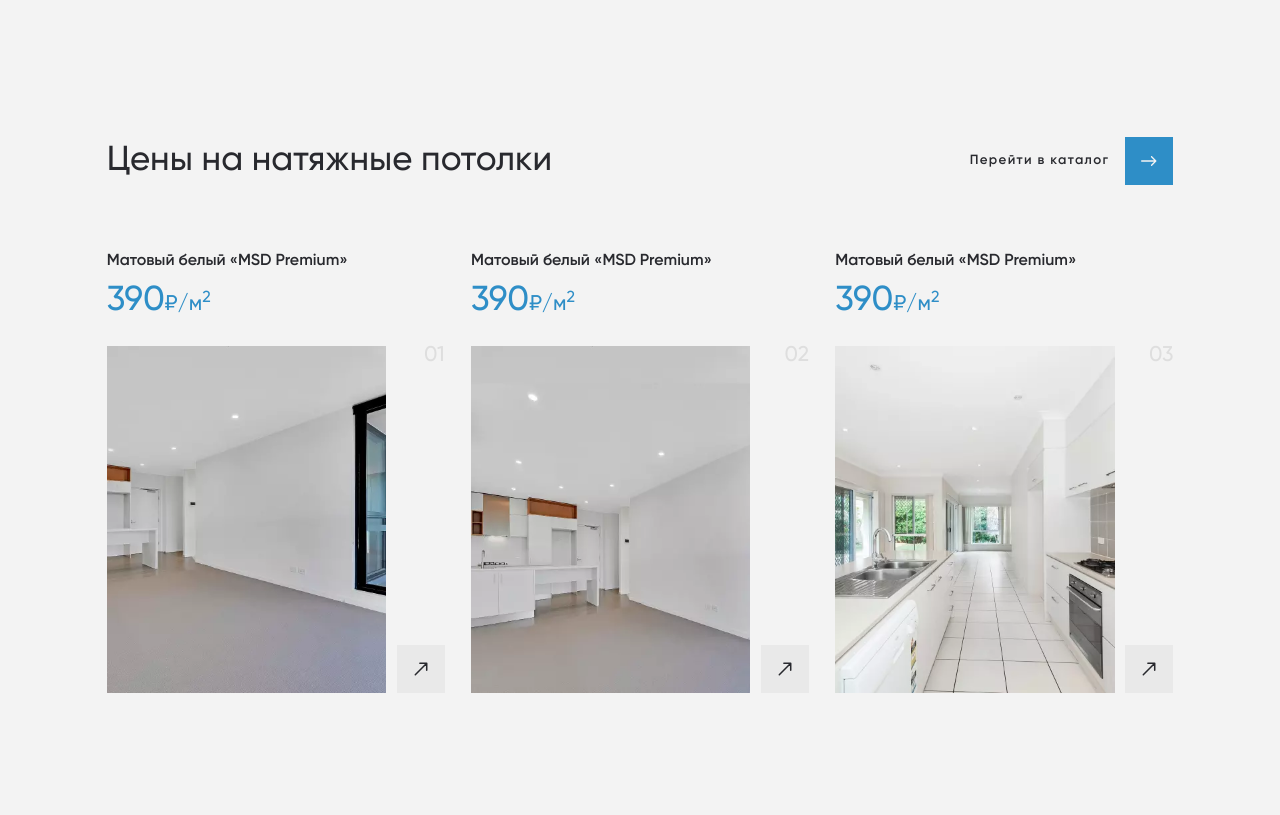
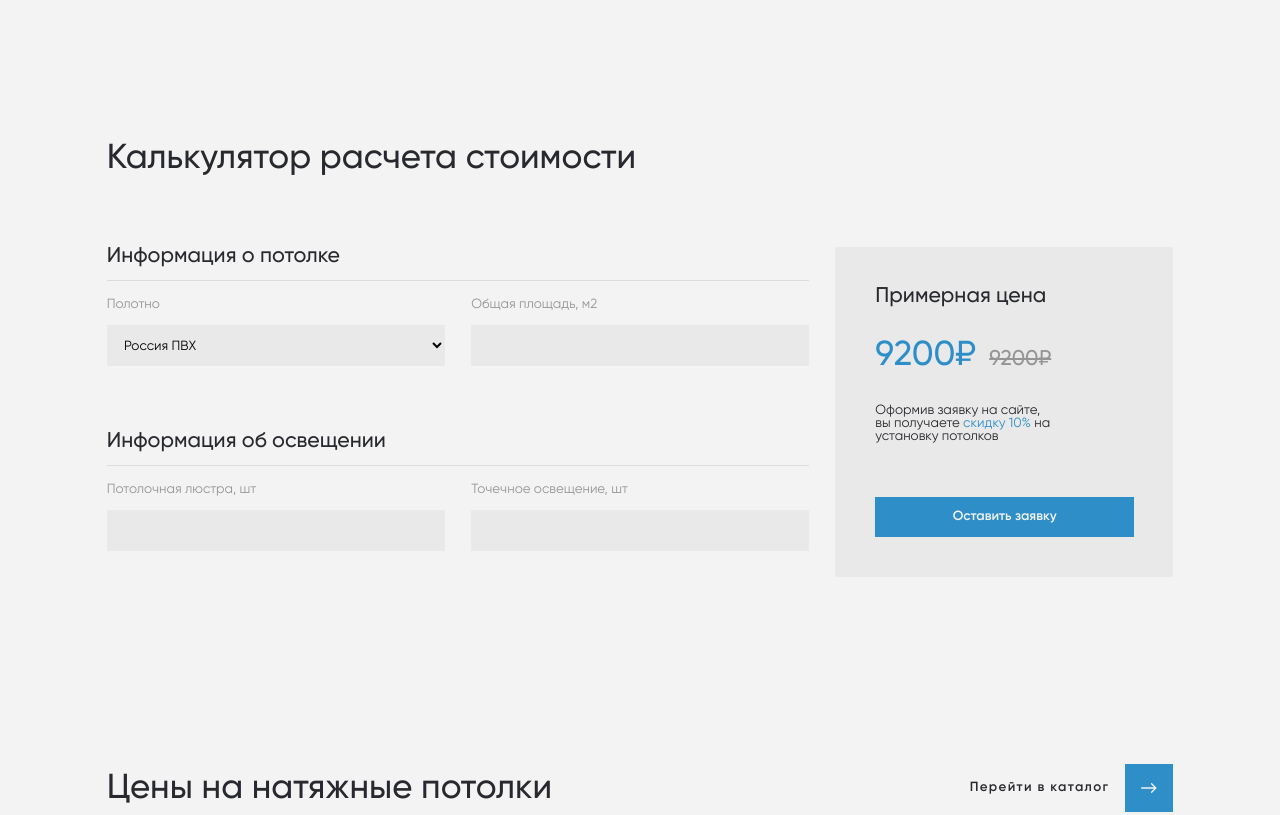
Before and after one commit to AstasiaG/runo, a website built with webpack: page src/mainpage.html in a window 1280 px wide. Shown: the part 2920-3735 px from the top of the page. Built offline with nearby package versions, Linux system fonts and the light colour scheme.

Commit message:
feat: add calculator

```diff
--- a/src/mainpage.html
+++ b/src/mainpage.html
@@ -354,6 +354,48 @@
       </div>
     </section>-->
 
+    <section class="calculator">
+      <div class="container">
+        <div class="calculator__title title">Калькулятор расчета стоимости</div>
+        <form class="calculator__form">
+          <div class="form__wrap">
+            <div class="form__title title-sm">Информация о потолке</div>
+            <div class="form__group">
+              <label class="form__input">
+                <span>Полотно</span>
+                <select class="" required>
+                  <option>Россия ПВХ</option>
+                  <option>Россия ПВХ</option>
+                  <option>Россия ПВХ</option>
+                </select>
+              </label>
+              <label class="form__input">
+                <span>Общая площадь, м2</span>
+                <input type="text" required>
+              </label>
+            </div>
+            <div class="form__title title-sm">Информация об освещении</div>
+            <div class="form__group">
+              <label class="form__input">
+                <span>Потолочная люстра, шт</span>
+                <input type="text" placeholder="" required>
+              </label>
+              <label class="form__input">
+                <span>Точечное освещение, шт</span>
+                <input type="text" placeholder="" required>
+              </label>
+            </div>
+          </div>
+          <div class="form__aside">
+            <div class="form__aside-title title-sm">Примерная цена</div>
+            <div class="form__aside-cost title">9200₽<span>9200₽</span></div>
+            <div class="form__aside-text text">Оформив заявку на сайте, вы получаете <span>скидку 10%</span> на установку потолков</div>
+            <button class="form__aside-button button" type="submit">Оставить заявку</button>
+          </div>
+        </form>
+      </div>
+    </section>
+
     <section class="prices">
       <div class="container">
         <div class="prices__inner">
@@ -527,11 +569,11 @@
             <div class="application__title title">Оставьте заявку</div>
             <div class="application__text text">Хотите узнать стоимость и заказать самый ровный натяжной потолок? Оставьте ваш номер телефона, вам перезвонит наш специалист</div>
             <form>
-              <label class="form__group">
+              <label class="form__input">
                 <span>Имя</span>
                 <input type="text" placeholder="Введите ваше имя" required>
               </label>
-              <label class="form__group">
+              <label class="form__input">
                 <span>Номер телефона</span>
                 <input type="text" placeholder="+7 (9__) ___ __ __" required>
               </label>
--- /dev/null
+++ b/src/scss/components/calculator.scss
@@ -0,0 +1,66 @@
+.calculator {
+  margin-bottom: 22rem;
+  &__title {
+    margin-bottom: 10rem;
+  }
+  &__form {
+    display: flex;
+    width: 100%;
+    justify-content: space-between;
+  }
+}
+
+.form {
+  &__wrap {
+    display: flex;
+    flex-direction: column;
+    width: 105.3rem;
+    margin-right: 4rem;
+  }
+  &__title {
+    padding-bottom: 2rem;
+    border-bottom: 0.1rem solid #DCDCDC;
+    margin-bottom: 2rem;
+  }
+  &__group {
+    display: flex;
+    margin-bottom: 6rem;
+  }
+  &__input {
+    margin-right: 4rem;
+    & input {
+      width: 50.7rem;
+    }
+  }
+  &__aside {
+    width: 50.7rem;
+    height: fit-content;
+    padding: 6rem;
+    background: $dies;
+    &-title {
+      margin-bottom: 4rem;
+    }
+    &-cost {
+      margin-bottom: 4rem;
+      color: $blue;
+      & span {
+        margin-left: 2rem;
+        font-size: 3.2rem;
+        line-height: 93.7%;
+        color: $grey;
+        text-decoration: line-through;
+      }
+    }
+    &-text {
+      width: 27.2rem;
+      margin-bottom: 8rem;
+      & span {
+        color: $blue;
+      }
+    }
+    &-button {
+      width: 38.8rem;
+      text-align: center;
+    }
+  }
+}
--- a/src/scss/general.scss
+++ b/src/scss/general.scss
@@ -87,7 +87,7 @@ body {
   }
 }
 
-.form__group {
+.form__input {
   display: flex;
   flex-direction: column;
   margin-bottom: 4rem;
@@ -116,6 +116,13 @@ form {
       line-height: 150%;
       color: $grey;
     }
+  }
+  & select {
+    width: 50.7rem;
+    padding: 1.9rem 2rem;
+    margin-top: 1.6rem;
+    border: 0;
+    background: $dies;
   }
 }
 
--- a/src/scss/style.scss
+++ b/src/scss/style.scss
@@ -11,4 +11,5 @@
 @import './components/catalog.scss';
 @import './components/exclusivity.scss';
 @import './components/application.scss';
+@import './components/calculator.scss';
 @import './components/footer.scss';
```
